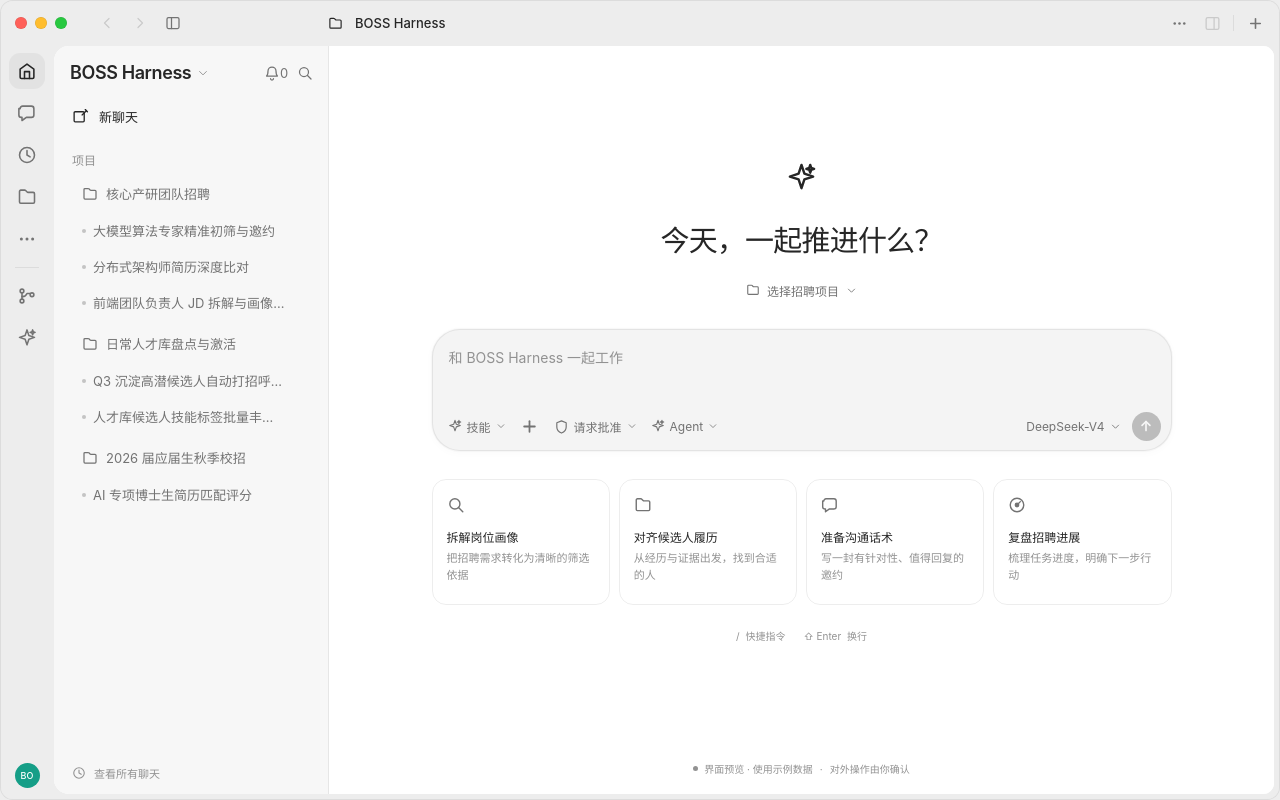
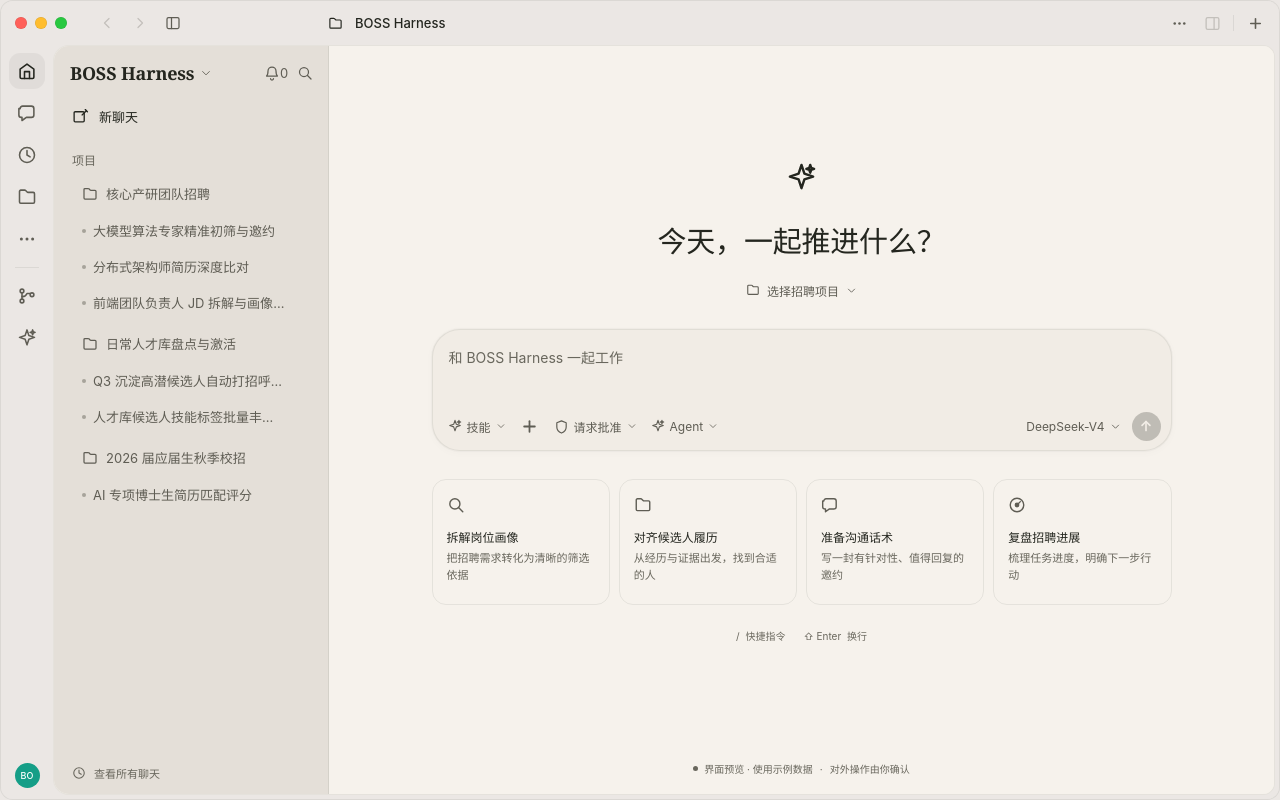
Before and after one commit to can4hou6joeng4/boss-cli, a React (Vite) app in the folder apps/desktop/src/renderer/: page / in a window 1280 px wide. Built offline with nearby package versions, Linux system fonts and the light colour scheme.

Commit message:
feat(desktop): 引入自有视觉令牌与展示字体 (#631)

```diff
--- a/apps/desktop/src/renderer/src/styles/replica.css
+++ b/apps/desktop/src/renderer/src/styles/replica.css
@@ -21,7 +21,7 @@ kbd { font: 10px var(--font-sans); color: var(--text-faint); }
 .titlebar-btn:disabled { opacity: .28; }
 .titlebar-btn:disabled:hover { background: transparent; }
 .titlebar-btn.has-badge { position: relative; }
-.notification-badge { position: absolute; top: 1px; right: 1px; min-width: 13px; height: 13px; padding: 0 3px; border-radius: 999px; background: var(--accent-error); color: #fff; font-size: 8px; font-weight: 600; line-height: 13px; text-align: center; pointer-events: none; }
+.notification-badge { position: absolute; top: 1px; right: 1px; min-width: 13px; height: 13px; padding: 0 3px; border-radius: 999px; background: var(--accent-error); color: var(--bg-window); font-size: 8px; font-weight: 600; line-height: 13px; text-align: center; pointer-events: none; }
 .titlebar-btn:active { transform: none; }
 .titlebar-navigation { width: calc(var(--sidebar-width) + var(--rail-width) - 104px); flex-shrink: 0; }
 .titlebar-thread { flex: 1; display: flex; align-items: center; gap: 12px; min-width: 0; color: var(--text-main); -webkit-app-region: drag; font-size: 13px; font-weight: 500; }
@@ -43,7 +43,7 @@ html:not(.dark) .rail-button.selected { background: #0000000c; }
 .project-sidebar { width: var(--sidebar-width); flex: 0 0 var(--sidebar-width); min-height: 0; background: var(--bg-sidebar); border-right: 1px solid var(--border-color); display: flex; flex-direction: column; padding: 0 8px; overflow: visible; transition: width var(--transition-normal); }
 .project-sidebar.is-collapsed { display: none; }
 .project-sidebar-header { display: flex; align-items: center; justify-content: space-between; padding: 11px 2px 8px 8px; min-height: 50px; }
-.workspace-brand { display: flex; gap: 6px; align-items: center; border: 0; background: transparent; color: var(--text-main); font-size: 18px; font-weight: 600; letter-spacing: -.4px; cursor: pointer; padding: 2px 0; }
+.workspace-brand { display: flex; gap: 6px; align-items: center; border: 0; background: transparent; color: var(--text-main); font-family: var(--font-display); font-size: 18px; font-weight: 600; letter-spacing: -.2px; cursor: pointer; padding: 2px 0; }
 .workspace-brand svg { color: var(--text-faint); }
 .sidebar-header-actions { display: flex; align-items: center; gap: 3px; }
 .sidebar-header-actions .titlebar-btn { width: 26px; }
@@ -80,7 +80,7 @@ html:not(.dark) .rail-button.selected { background: #0000000c; }
 .sidebar-session.is-hidden .session-title { color: var(--text-faint); }
 .sidebar-session.selected .session-select { color: var(--text-main); }
 .session-state { flex: 0 0 4px; width: 4px; height: 4px; border-radius: 50%; background: var(--text-faint); opacity: .5; }
-.session-state.running { background: var(--accent-cyan); opacity: 1; box-shadow: 0 0 5px #66a9ff40; }
+.session-state.running { background: var(--accent-cyan); opacity: 1; box-shadow: 0 0 5px color-mix(in srgb, var(--accent-cyan) 35%, transparent); }
 .session-state.interrupted { background: var(--accent-warning); opacity: 1; }
 .session-state.failed { background: var(--accent-error); opacity: 1; }
 .session-overflow { width: 24px; height: 24px; opacity: 0; margin-right: 3px; }
@@ -94,7 +94,7 @@ html:not(.dark) .rail-button.selected { background: #0000000c; }
 .home-screen { width: 100%; height: 100%; display: flex; flex-direction: column; justify-content: center; align-items: center; overflow-y: auto; padding: 40px 42px 24px; }
 .home-content { width: 100%; max-width: 740px; margin: auto 0; padding: 10px 0 42px; }
 .home-emblem { width: 54px; height: 54px; margin: 0 auto 15px; display: flex; align-items: center; justify-content: center; color: var(--text-main); }
-.home-content h1 { font-size: 29px; font-weight: 500; letter-spacing: -.8px; text-align: center; line-height: 1.5; }
+.home-content h1 { font-family: var(--font-display); font-size: 29px; font-weight: 500; letter-spacing: -.2px; text-align: center; line-height: 1.5; }
 .home-project-picker { display: flex; width: fit-content; margin: 13px auto 24px; }
 .home-project-picker>button { display: flex; align-items: center; gap: 7px; color: var(--text-muted); background: transparent; border: 0; font-size: 12px; cursor: pointer; padding: 6px; border-radius: 5px; }
 .home-project-picker>button:hover { background: var(--btn-ghost-hover); }
@@ -312,12 +312,12 @@ button.user-skill-chip:hover { border-color: var(--text-muted); color: var(--tex
 .search-empty strong { color: var(--text-muted); font-weight: 500; margin-top: 5px; }
 .workspace-page { width: 100%; max-width: 1080px; padding: 58px 60px; margin: 0 auto; overflow-y: auto; height: 100%; }
 .page-heading { display: flex; justify-content: space-between; align-items: center; margin-bottom: 28px; gap: 15px; }
-.page-heading h1 { font-size: 25px; letter-spacing: -.6px; font-weight: 600; line-height: 1.6; }
+.page-heading h1 { font-family: var(--font-display); font-size: 25px; letter-spacing: -.2px; font-weight: 500; line-height: 1.6; }
 .page-heading p { font-size: 12px; color: var(--text-faint); margin-top: 3px; }
 .subtle-button, .solid-button { display: inline-flex; align-items: center; justify-content: center; gap: 7px; border: 1px solid var(--border-color); background: transparent; font-size: 12px; color: var(--text-main); border-radius: 8px; padding: 8px 12px; cursor: pointer; flex-shrink: 0; }
 .subtle-button:hover { background: var(--btn-ghost-hover); }
 .solid-button { background: var(--btn-primary-bg); color: var(--btn-primary-text); font-weight: 500; border: 0; padding: 10px 15px; }
-.solid-button.danger-button { background: var(--accent-error); color: #fff; }
+.solid-button.danger-button { background: var(--accent-error); color: var(--bg-window); }
 .solid-button:disabled { opacity: .4; }
 .page-search { display: flex; align-items: center; gap: 10px; padding: 10px 13px; border: 1px solid var(--border-color); border-radius: 9px; color: var(--text-faint); margin-bottom: 20px; }
 .page-search input { width: 100%; background: transparent; border: none; outline: none; color: var(--text-main); font-size: 12px; }
@@ -330,7 +330,7 @@ button.user-skill-chip:hover { border-color: var(--text-muted); color: var(--tex
 .recent-row time { color: var(--text-faint); font-size: 10px; flex-shrink: 0; }
 .recent-row>svg { color: var(--text-faint); }
 .page-empty { min-height: 380px; display: flex; flex-direction: column; gap: 14px; align-items: center; justify-content: center; text-align: center; color: var(--text-muted); }
-.page-empty h2 { font-size: 20px; font-weight: 500; color: var(--text-main); }
+.page-empty h2 { font-family: var(--font-display); font-size: 20px; font-weight: 500; color: var(--text-main); }
 .page-empty p { color: var(--text-faint); font-size: 12px; line-height: 1.9; max-width: 470px; margin-bottom: 8px; }
 .library-grid, .skill-grid { display: grid; grid-template-columns: repeat(2,minmax(0,1fr)); gap: 15px; }
 .library-grid>button, .skill-grid>button { border: 1px solid var(--border-color); border-radius: 12px; background: transparent; color: var(--text-main); text-align: left; overflow: hidden; padding: 18px; cursor: pointer; }
--- a/apps/desktop/src/renderer/src/styles/tokens.css
+++ b/apps/desktop/src/renderer/src/styles/tokens.css
@@ -1,4 +1,7 @@
-/** Measured from ChatGPT.app 26.1013.40934; semantic aliases for BOSS Harness components. */
+/**
+ * 语义设计令牌：参考 Elanor 设计系统的暖纸色画布、衬线展示字体与低对比细边框，
+ * 色值按本应用的对比度与现有组件契约校准。
+ */
 :root {
   color-scheme: dark;
   --spacing: 4px;
@@ -10,41 +13,42 @@
   --thread-content-max-width: 768px;
   --radius-xs: 2px; --radius-sm: 4px; --radius-md: 6px; --radius-lg: 8px;
   --radius-xl: 12px; --radius-2xl: 16px; --radius-3xl: 28px; --radius-full: 9999px;
-  --font-sans: -apple-system, BlinkMacSystemFont, "SF Pro Text", "PingFang SC", "Segoe UI", sans-serif;
-  --font-mono: ui-monospace, "SF Mono", Menlo, Consolas, monospace;
+  --font-sans: "Inter", -apple-system, BlinkMacSystemFont, "SF Pro Text", "PingFang SC", "Segoe UI", sans-serif;
+  --font-display: "Mallos Serif", "Songti SC", "Noto Serif SC", Georgia, serif;
+  --font-mono: "Commit Mono", ui-monospace, "SF Mono", Menlo, Consolas, monospace;
   --transition-fast: 0.15s ease;
   --transition-normal: 0.2s cubic-bezier(.4,0,.2,1);
-  --bg-app: #282828; --bg-window: #191919; --bg-sidebar: #202020;
-  --panel-bg: #2c2c2c; --panel-bg-hover: #353535; --panel-glass: rgba(44,44,44,.97);
-  --border-color: #ffffff12; --border-subtle: #ffffff09; --border-active: #ffffff36;
-  --text-main: #ededed; --text-muted: #aaa; --text-faint: #757575;
-  --btn-primary-bg: #ededed; --btn-primary-text: #171717; --btn-primary-hover: #fff;
-  --btn-secondary-bg: #2c2c2c; --btn-secondary-text: #ededed; --btn-secondary-hover: #363636;
-  --btn-ghost-hover: #ffffff0d;
-  --accent-color: #ededed; --accent-green: #04b84c; --accent-cyan: #66a9ff;
-  --accent-warning: #f58a4b; --accent-error: #fa423e;
-  --user-bubble-bg: #193d70; --user-bubble-border: transparent; --user-bubble-text: #e0ebff;
-  --composer-bg: #303030; --composer-border: #ffffff06;
-  --composer-pill-bg: transparent; --composer-pill-hover: #ffffff0d;
+  --bg-app: #141a17; --bg-window: #101512; --bg-sidebar: #171e1a;
+  --panel-bg: #1c2420; --panel-bg-hover: #232d27; --panel-glass: rgba(28,36,32,.97);
+  --border-color: #ece7df14; --border-subtle: #ece7df0a; --border-active: #ece7df40;
+  --text-main: #ece7df; --text-muted: #ada99f; --text-faint: #918e84;
+  --btn-primary-bg: #ece7df; --btn-primary-text: #141a17; --btn-primary-hover: #fff;
+  --btn-secondary-bg: #1c2420; --btn-secondary-text: #ece7df; --btn-secondary-hover: #242e27;
+  --btn-ghost-hover: #ece7df0d;
+  --accent-color: #ece7df; --accent-green: #5fbf9f; --accent-cyan: #8cc6de;
+  --accent-warning: #d8b06a; --accent-error: #e08073;
+  --user-bubble-bg: #1e3340; --user-bubble-border: #2c4757; --user-bubble-text: #dce9f1;
+  --composer-bg: #1b231f; --composer-border: #ece7df08;
+  --composer-pill-bg: transparent; --composer-pill-hover: #ece7df0d;
   --elevation-composer: 0 0 0 1px #00000005, 0 2px 8px #0000000a;
-  --shadow-popup: 0 8px 32px #0005, 0 0 0 1px #ffffff0d;
-  --scrollbar-thumb: #ffffff24; --scrollbar-thumb-hover: #ffffff40;
+  --shadow-popup: 0 8px 32px #0005, 0 0 0 1px #ece7df0d;
+  --scrollbar-thumb: #ece7df2a; --scrollbar-thumb-hover: #ece7df4a;
 }
 html:not(.dark) {
   color-scheme: light;
-  --bg-app: #ededed; --bg-window: #fff; --bg-sidebar: #f7f7f7;
-  --panel-bg: #f2f2f2; --panel-bg-hover: #e9e9e9; --panel-glass: rgba(255,255,255,.98);
-  --border-color: #00000012; --border-subtle: #00000008; --border-active: #00000032;
-  --text-main: #262626; --text-muted: #737373; --text-faint: #929292;
-  --btn-primary-bg: #0d0d0d; --btn-primary-text: #fff; --btn-primary-hover: #303030;
-  --btn-secondary-bg: #efefef; --btn-secondary-text: #262626; --btn-secondary-hover: #e5e5e5;
-  --btn-ghost-hover: #00000009;
-  --accent-color: #262626; --accent-green: #008635; --accent-cyan: #006ce0;
-  --accent-warning: #be570c; --accent-error: #d93025;
-  --user-bubble-bg: #e8f1ff; --user-bubble-text: #153b68; --user-bubble-border: transparent;
-  --composer-bg: #f4f4f4; --composer-border: #00000004;
-  --composer-pill-bg: transparent; --composer-pill-hover: #00000008;
+  --bg-app: #ebe7e4; --bg-window: #f6f2ec; --bg-sidebar: #e4dfd8;
+  --panel-bg: #f1ede6; --panel-bg-hover: #e7e1d8; --panel-glass: rgba(246,242,236,.98);
+  --border-color: #24261f14; --border-subtle: #24261f0a; --border-active: #24261f3d;
+  --text-main: #24261f; --text-muted: #5f5d54; --text-faint: #69675d;
+  --btn-primary-bg: #24261f; --btn-primary-text: #f8f4ee; --btn-primary-hover: #3a3d33;
+  --btn-secondary-bg: #efebe4; --btn-secondary-text: #24261f; --btn-secondary-hover: #e6e0d7;
+  --btn-ghost-hover: #24261f0a;
+  --accent-color: #24261f; --accent-green: #1f6d55; --accent-cyan: #2f6f8f;
+  --accent-warning: #8a5a12; --accent-error: #a8392e;
+  --user-bubble-bg: #e3eef4; --user-bubble-text: #1e3f52; --user-bubble-border: transparent;
+  --composer-bg: #f1ece5; --composer-border: #24261f08;
+  --composer-pill-bg: transparent; --composer-pill-hover: #24261f0a;
   --elevation-composer: 0 0 0 1px #00000006, 0 2px 8px #00000006;
-  --shadow-popup: 0 8px 32px #0002, 0 0 0 1px #0000000c;
-  --scrollbar-thumb: #00000022; --scrollbar-thumb-hover: #00000040;
+  --shadow-popup: 0 8px 32px #24261f1f, 0 0 0 1px #24261f0f;
+  --scrollbar-thumb: #24261f26; --scrollbar-thumb-hover: #24261f45;
 }
```
Also changed, not shown: apps/desktop/src/renderer/src/styles/settings.css (+11 -9 lines), 2 other files (tests, documents, lock files or other folders).
